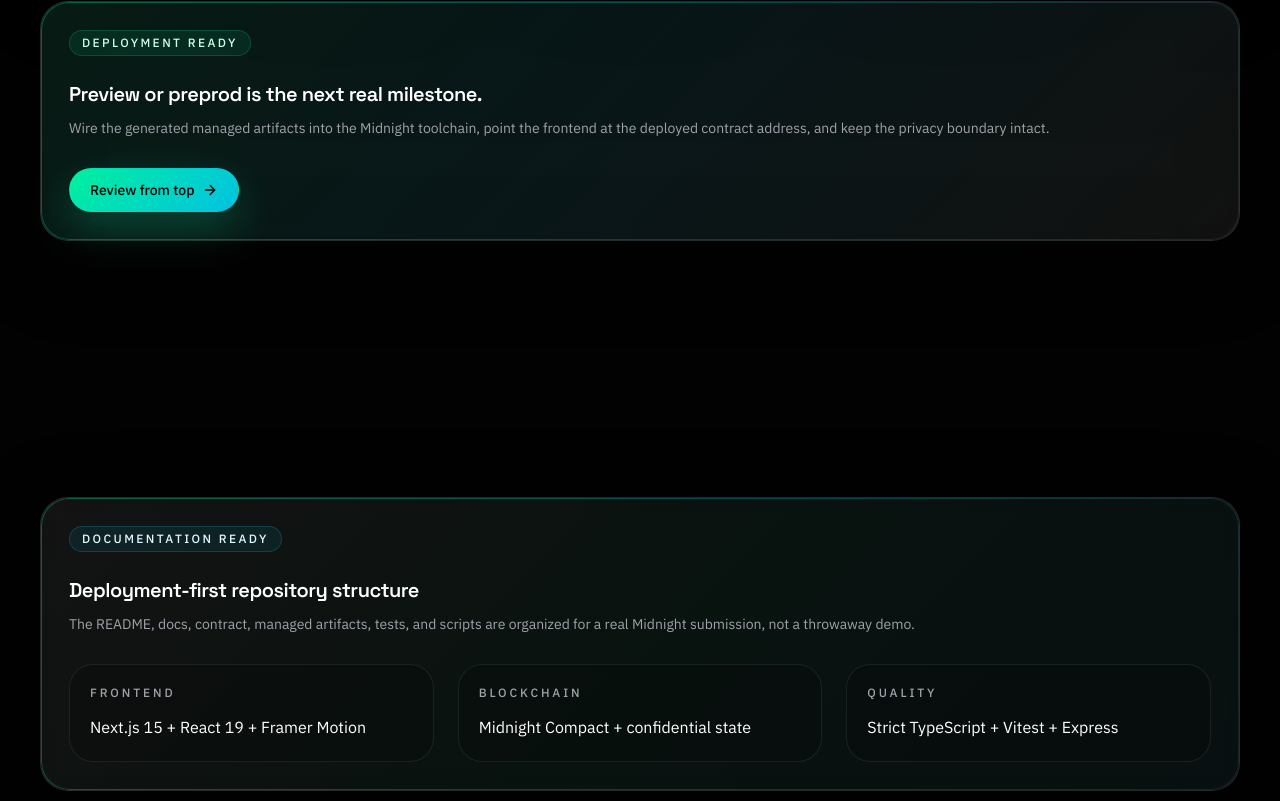
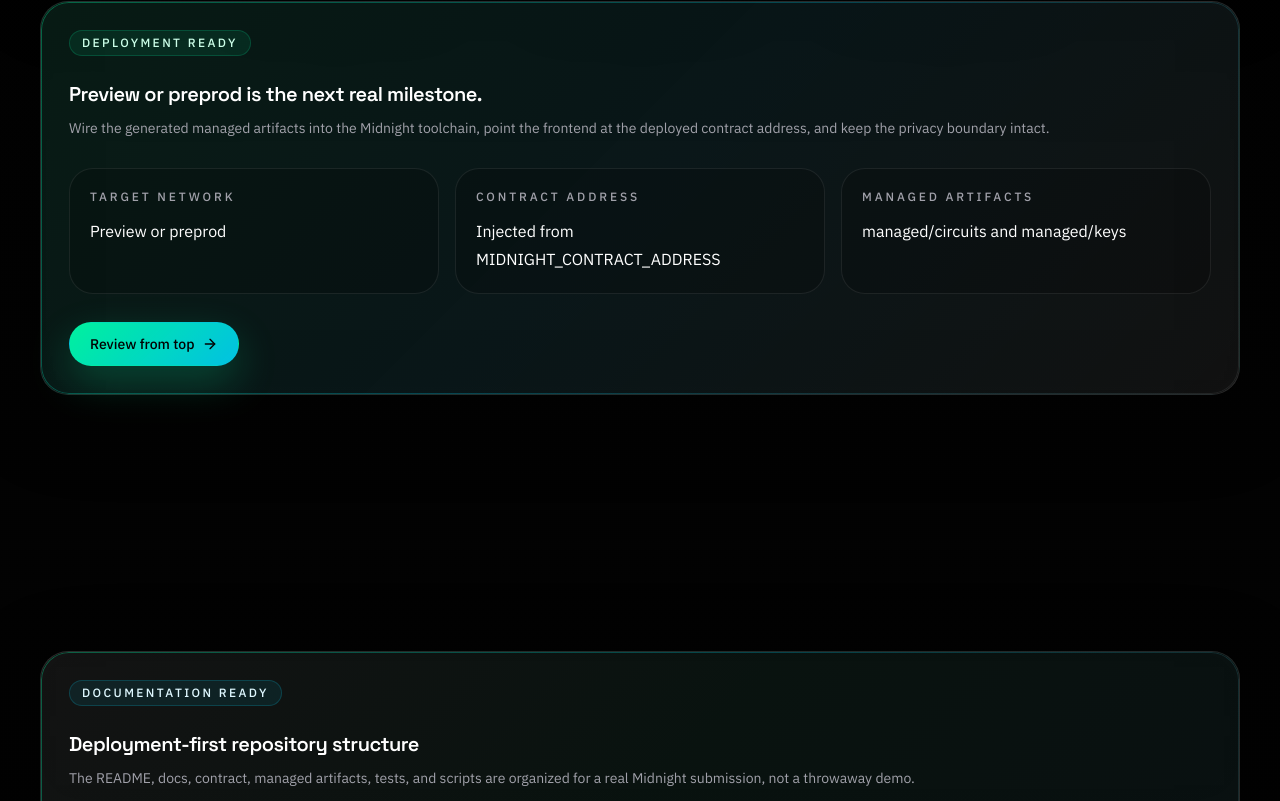
Before and after one commit to V1shnuuu/CipherNet, a Next.js app: page / in a window 1280 px wide. Shown: the part 7119-7920 px from the top of the page. Built offline with nearby package versions, Linux system fonts and the light colour scheme.

Commit message:
Show deployment status in landing page

```diff
--- a/components/ciphernet-landing.tsx
+++ b/components/ciphernet-landing.tsx
@@ -434,6 +434,11 @@
               Wire the generated managed artifacts into the Midnight toolchain, point the frontend at the deployed contract address, and keep the privacy boundary intact.
             </CardDescription>
           </CardHeader>
+          <CardContent className="grid gap-4 md:grid-cols-3">
+            <InfoChip label="Target network" value="Preview or preprod" />
+            <InfoChip label="Contract address" value="Injected from MIDNIGHT_CONTRACT_ADDRESS" />
+            <InfoChip label="Managed artifacts" value="managed/circuits and managed/keys" />
+          </CardContent>
           <CardFooter>
             <Button className="group" asChild>
               <a href="#top" className="inline-flex items-center gap-2">
```
